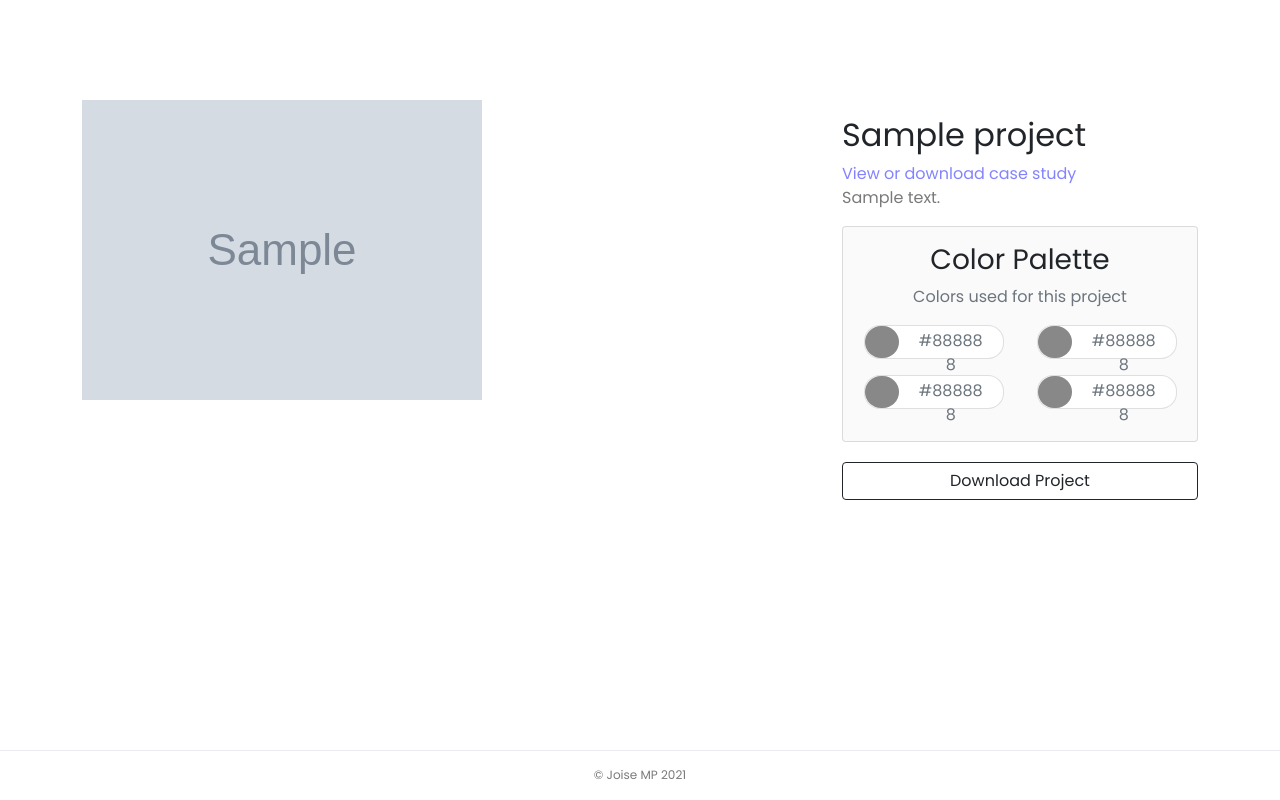
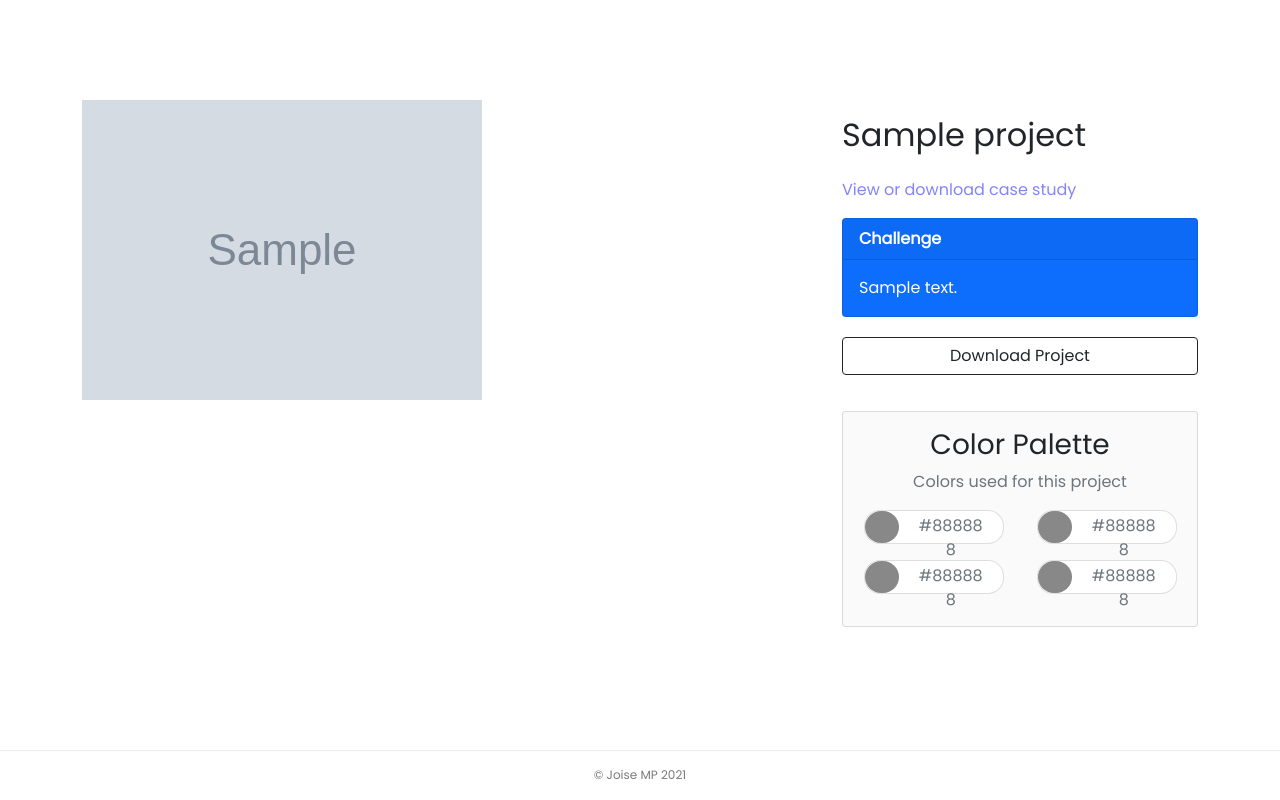
Before and after one commit to joisemp/django-portfolio, a Django app: a page that uses projects/templates/projects/project-detail.html in a window 1280 px wide. Run offline with Django 3.2, Linux system fonts and the light colour scheme; tables that the repository leaves empty hold one stand-in row (values such as "Sample post"); grey boxes marked "Sample" are stand-in pictures; some libraries are stand-ins or nearby versions.

Commit message:
made some changes in project detail page and views

```diff
--- a/projects/templates/projects/project-detail.html
+++ b/projects/templates/projects/project-detail.html
@@ -9,13 +9,21 @@
         </div>
         <div class="col-12 col-md-4 mt-3">
             <div>
-                <h2>{{project.title}}</h2>
+                <h2 class="mb-4">{{project.title}}</h2>
                 {% if project.case_study_file %}
                     <a class="link" href="{{project.case_study_file}}" target="_blank">View or download case study</a>
                 {% endif %}
-                <div class="description">
-                    {{project.description}}
+                <div class="description mt-3">
+                    <div class="card text-white bg-primary">
+                        <div class="card-header"><b>Challenge</b></div>
+                        <div class="card-body">
+                          <p class="card-text">{{project.description}}</p>
+                        </div>
+                      </div>
                 </div>
+            {% if project.file %}
+            <a class="btn download-btn btn-outline-dark shadow-none" href="{{project.file}}" download="{{project.file.url}}">Download Project</a>
+            {% endif %}
             </div>
             {% if project.color_palette %}
             <div class="color-palette-pannel card mt-3 p-3 text-center">
@@ -83,10 +91,6 @@
             </div>
             {% endif %}
 
-            {% if project.file %}
-            <a class="btn download-btn btn-outline-dark shadow-none" href="{{project.file}}" download="{{project.file.url}}">Download Project</a>
-            {% endif %}
-
         </div>
     </div>
 </div>
--- a/projects/views.py
+++ b/projects/views.py
@@ -7,6 +7,7 @@ class ProjectHomeView(ListView):
     template_name = 'projects/index.html'
     queryset = Project.objects.all()
     context_object_name = 'projects'
+    ordering = ['-post_date','-post_time']
 
     def get_context_data(self, *args, **kwargs):
         category_menu = Categorie.objects.all()
```
